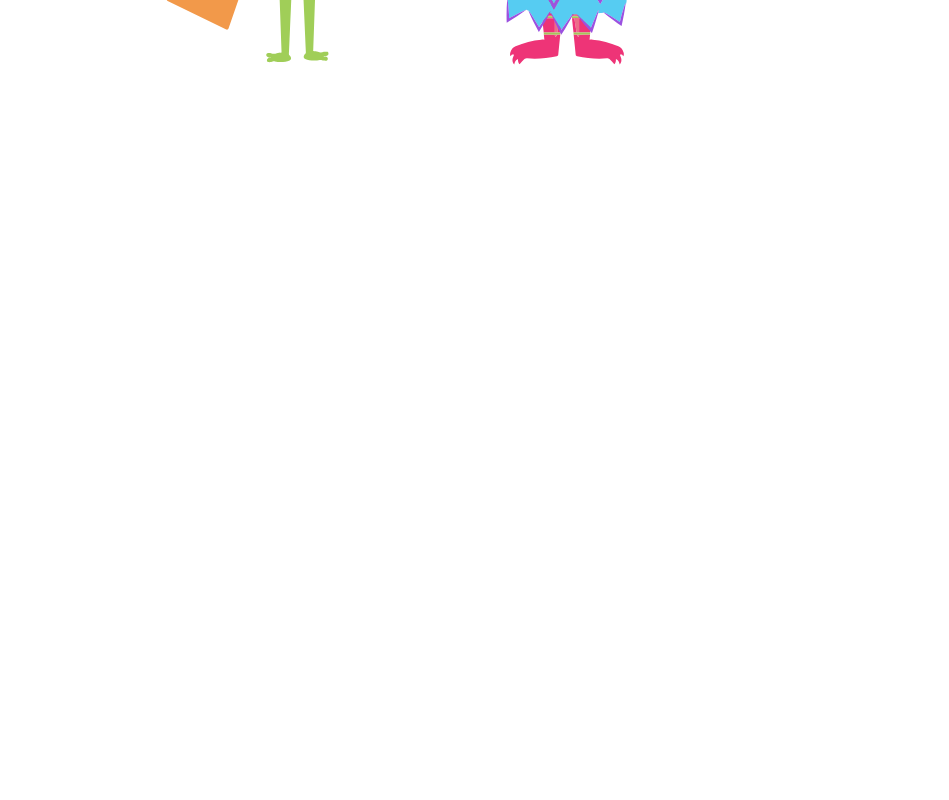
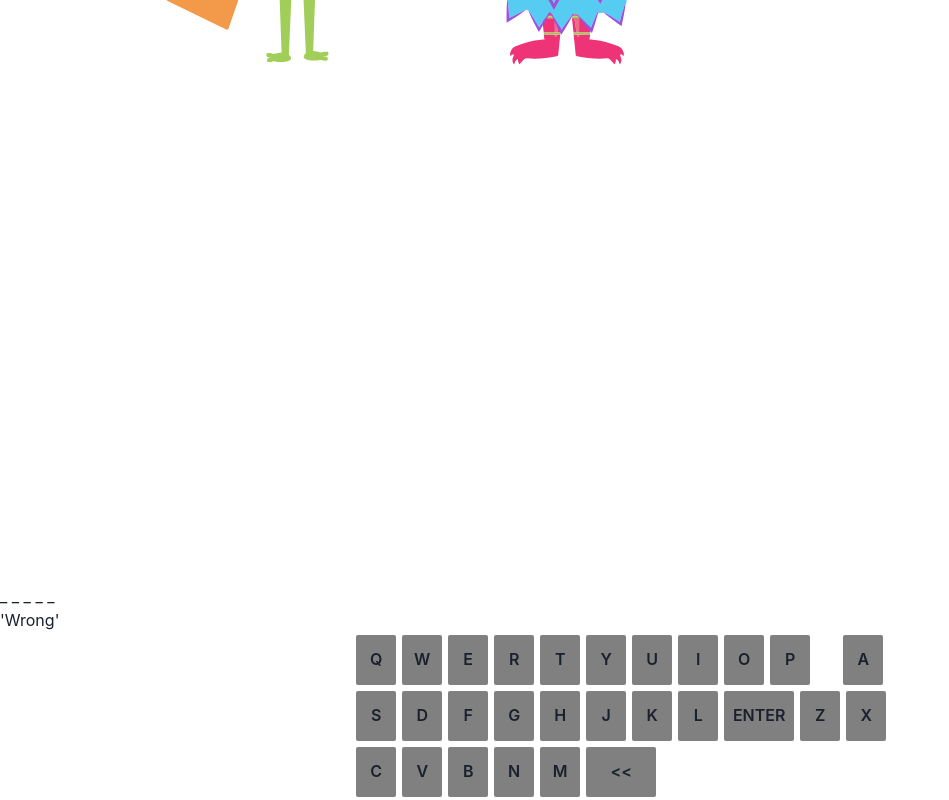
Before and after one commit to jessebubble/parachute-play, a React (Create React App) app in the folder client/: page / in a window 1280 px wide. Shown: the part 887-1687 px from the top of the page, without its empty margins (0-949 px from the left). Before the commit the page ends 1471 px from the top, so only its background shows below. Built offline with nearby package versions, Linux system fonts and the light colour scheme.

Commit message:
Added keyboard to screen

```diff
--- a/client/src/App.js
+++ b/client/src/App.js
@@ -1,16 +1,24 @@
-import Nav from './components/Nav';
-import Header from './components/Header';
-import Parachute from './components/Parachute';
-import Monsters from './components/Monsters';
+import Nav from "./components/Nav";
+import Header from "./components/Header";
+import Parachute from "./components/Parachute";
+import Monsters from "./components/Monsters";
+import Word from "./components/Word";
+import WrongGuesses from "./components/WrongGuesses";
+import Keyboard from "./components/Keyboard";
 
 function App() {
   return (
     <div>
       <main>
-          <Nav></Nav>
-          <Header></Header>
-          <Parachute></Parachute>
-          <Monsters></Monsters>
+        <Nav></Nav>
+        <Header></Header>
+        <Parachute></Parachute>
+        <Monsters></Monsters>
+        <Word />
+        <WrongGuesses />
+        <div>
+          <Keyboard />
+        </div>
       </main>
     </div>
   );
--- /dev/null
+++ b/client/src/components/Keyboard/index.js
@@ -0,0 +1,53 @@
+import React from "react";
+import { Button, Container } from "@chakra-ui/react";
+import "./keyboard.css";
+
+const Keyboard = () => {
+  const keys = [
+    "Q",
+    "W",
+    "E",
+    "R",
+    "T",
+    "Y",
+    "U",
+    "I",
+    "O",
+    "P",
+    "A",
+    "S",
+    "D",
+    "F",
+    "G",
+    "H",
+    "J",
+    "K",
+    "L",
+    "ENTER",
+    "Z",
+    "X",
+    "C",
+    "V",
+    "B",
+    "N",
+    "M",
+    "<<",
+  ];
+
+  const keyboard = keys.map((key, index) => {
+    return (
+      <Button
+        className="key-container"
+        key={index}
+        onClick={() => {
+          console.log("clicked");
+        }}
+      >
+        {key}
+      </Button>
+    );
+  });
+  return <Container className="key-container">{keyboard}</Container>;
+};
+
+export default Keyboard;
--- /dev/null
+++ b/client/src/components/Keyboard/keyboard.css
@@ -0,0 +1,22 @@
+.key-container {
+  width: 510px;
+  display: flex;
+  flex-wrap: wrap;
+}
+
+.key-container button {
+  width: 40px;
+  height: 50px;
+  border-radius: 2px;
+  border: none;
+  background-color: grey;
+  margin: 3px;
+}
+
+.key-container button:nth-child(11) {
+  margin-left: 30px;
+}
+.key-container button:nth-child(20),
+.key-container button:nth-child(28) {
+  width: 70px;
+}
--- /dev/null
+++ b/client/src/components/Word/index.js
@@ -0,0 +1,20 @@
+import React from "react";
+import { useState, useEffect } from "react";
+
+const Word = ({ duration = 120000 }) => {
+  const [timeUp, setTimeUp] = useState(false);
+  const [playing, setPlaying] = useState(true);
+  const [correctGuess, setCorrectGuess] = useState([]);
+  const [wrongGuess, setWrongGuess] = useState([]);
+  const words = ["TEST", "BILLY", "WIZARD"];
+  let selectedWord = words[Math.floor(Math.random() * words.length)];
+
+  const wordToGuess = selectedWord.split("").fill("_").join(" ");
+
+  return (
+    <div>
+      <p>{wordToGuess}</p>
+    </div>
+  );
+};
+export default Word;
--- /dev/null
+++ b/client/src/components/WrongGuesses/index.js
@@ -0,0 +1,11 @@
+import React from "react";
+
+const WrongGuesses = () => {
+  return (
+    <div className="wrong-guesses">
+      <div>'Wrong'</div>
+    </div>
+  );
+};
+
+export default WrongGuesses;
```
